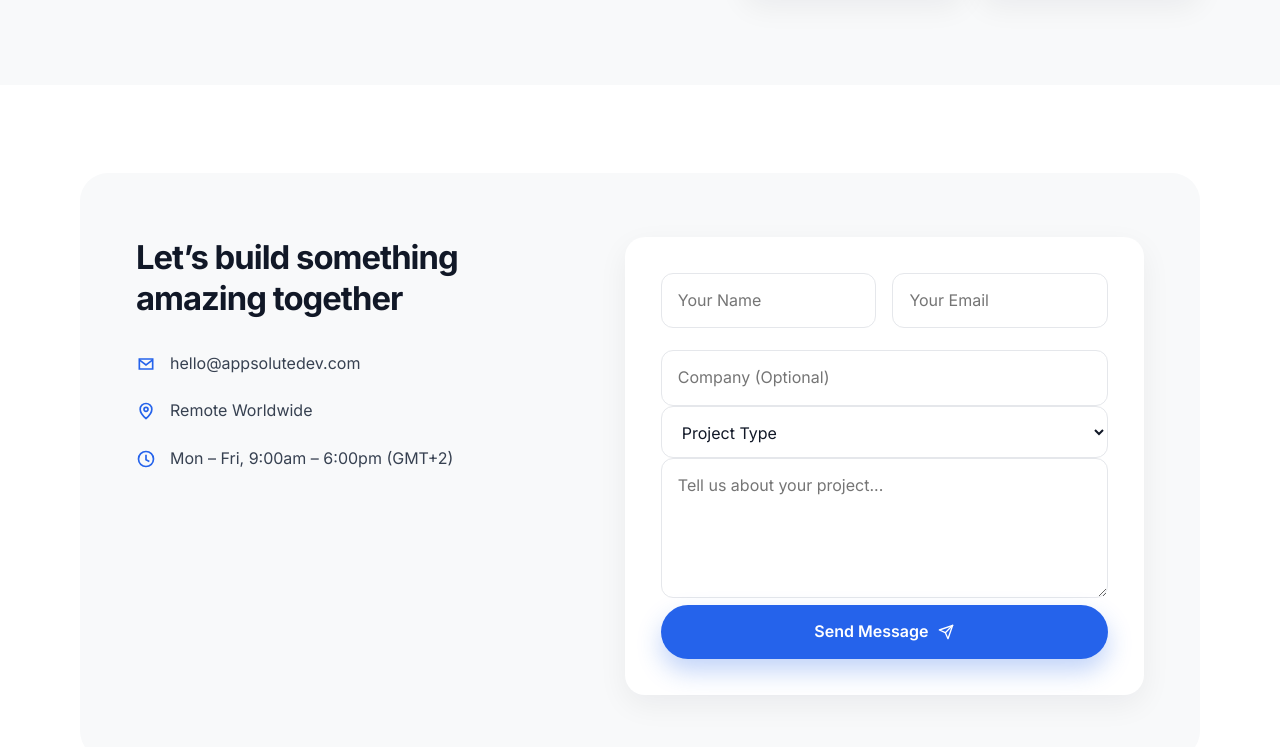
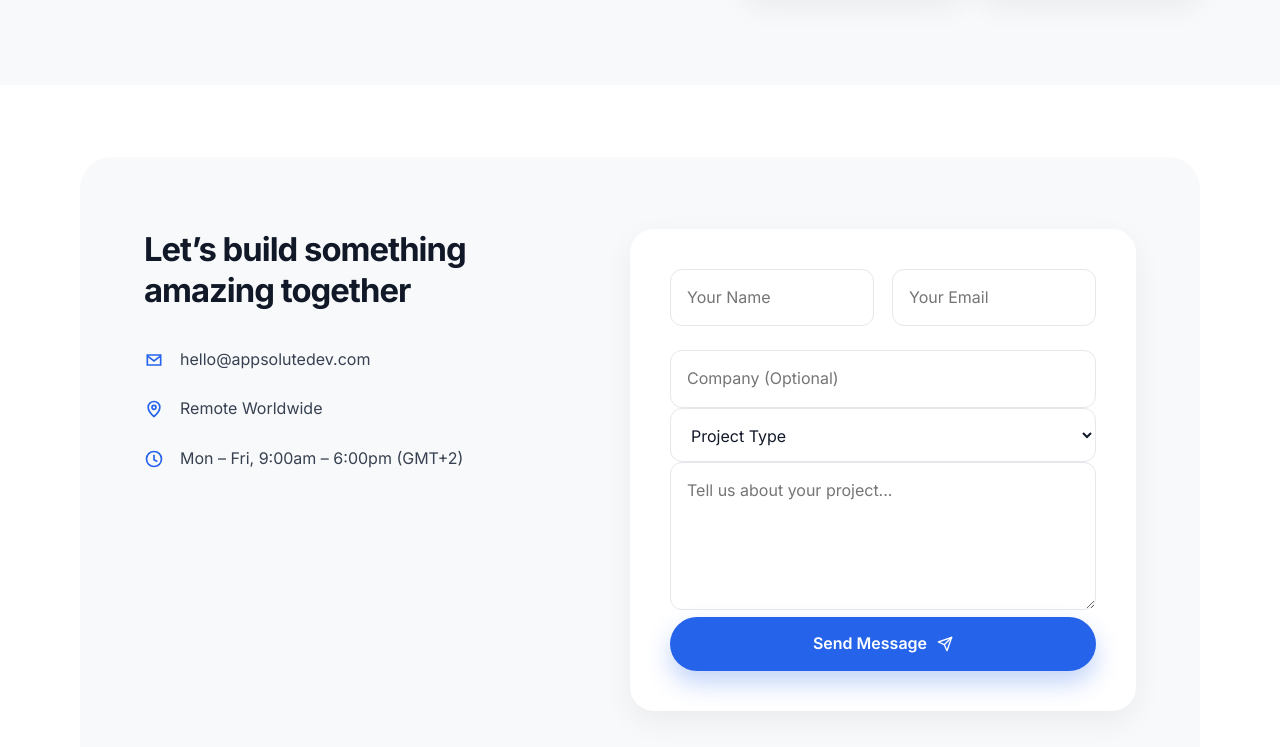
Before and after one commit to Appsolute-Solutions/homepage, a plain HTML site: page index.html in a window 1280 px wide. Shown: the part 1533-2280 px from the top of the page. Drawn offline with Linux system fonts and the light colour scheme.

Commit message:
APS-6 Make contact spacing clearly roomier and bust CSS cache
Increase panel/form padding further and version the stylesheet so browsers pick up the change.

```diff
--- a/index.html
+++ b/index.html
@@ -21,7 +21,7 @@
       href="https://fonts.googleapis.com/css2?family=Inter:wght@400;500;600;700;800&display=swap"
       rel="stylesheet"
     />
-    <link rel="stylesheet" href="styles.css" />
+    <link rel="stylesheet" href="styles.css?v=contact-2" />
   </head>
   <body>
     <header class="site-header">
--- a/styles.css
+++ b/styles.css
@@ -620,21 +620,26 @@ textarea {
 }
 
 /* Contact */
+#contact.section {
+  padding-top: 72px;
+  padding-bottom: 96px;
+}
+
 .contact-panel {
   background: var(--bg-alt);
-  border-radius: 28px;
-  padding: 64px 56px;
+  border-radius: 32px;
+  padding: 72px 64px;
 }
 
 .contact-grid {
   display: grid;
   grid-template-columns: 0.9fr 1.1fr;
-  gap: 64px;
+  gap: 72px;
   align-items: start;
 }
 
 .contact-copy h2 {
-  margin: 0 0 32px;
+  margin: 0 0 36px;
   font-size: 2.05rem;
   letter-spacing: -0.03em;
   line-height: 1.25;
@@ -645,12 +650,12 @@ textarea {
   margin: 0;
   padding: 0;
   display: grid;
-  gap: 22px;
+  gap: 24px;
 }
 
 .contact-list li {
   display: flex;
-  gap: 14px;
+  gap: 16px;
   align-items: flex-start;
   color: #374151;
 }
@@ -663,23 +668,23 @@ textarea {
 
 .form-card {
   background: #fff;
-  border-radius: 20px;
-  padding: 36px;
+  border-radius: 24px;
+  padding: 40px;
   box-shadow: var(--shadow);
 }
 
 .form-row {
   display: grid;
   grid-template-columns: 1fr 1fr;
-  gap: 16px;
+  gap: 18px;
 }
 
 .field {
-  margin-bottom: 18px;
+  margin-bottom: 20px;
 }
 
 .field:last-of-type {
-  margin-bottom: 22px;
+  margin-bottom: 24px;
 }
 
 .field input,
@@ -688,13 +693,13 @@ textarea {
   width: 100%;
   border: 1px solid var(--line);
   border-radius: 12px;
-  padding: 14px 16px;
+  padding: 15px 16px;
   background: #fff;
   color: var(--ink);
 }
 
 .field textarea {
-  min-height: 140px;
+  min-height: 148px;
   resize: vertical;
 }
 
@@ -791,15 +796,15 @@ textarea {
   }
 
   .contact-panel {
-    padding: 40px 28px;
+    padding: 48px 32px;
   }
 
   .contact-grid {
-    gap: 36px;
+    gap: 40px;
   }
 
   .form-card {
-    padding: 28px 24px;
+    padding: 32px 28px;
   }
 }
 
```
Also changed, not shown: portfolio.html (+1 -1 lines).
